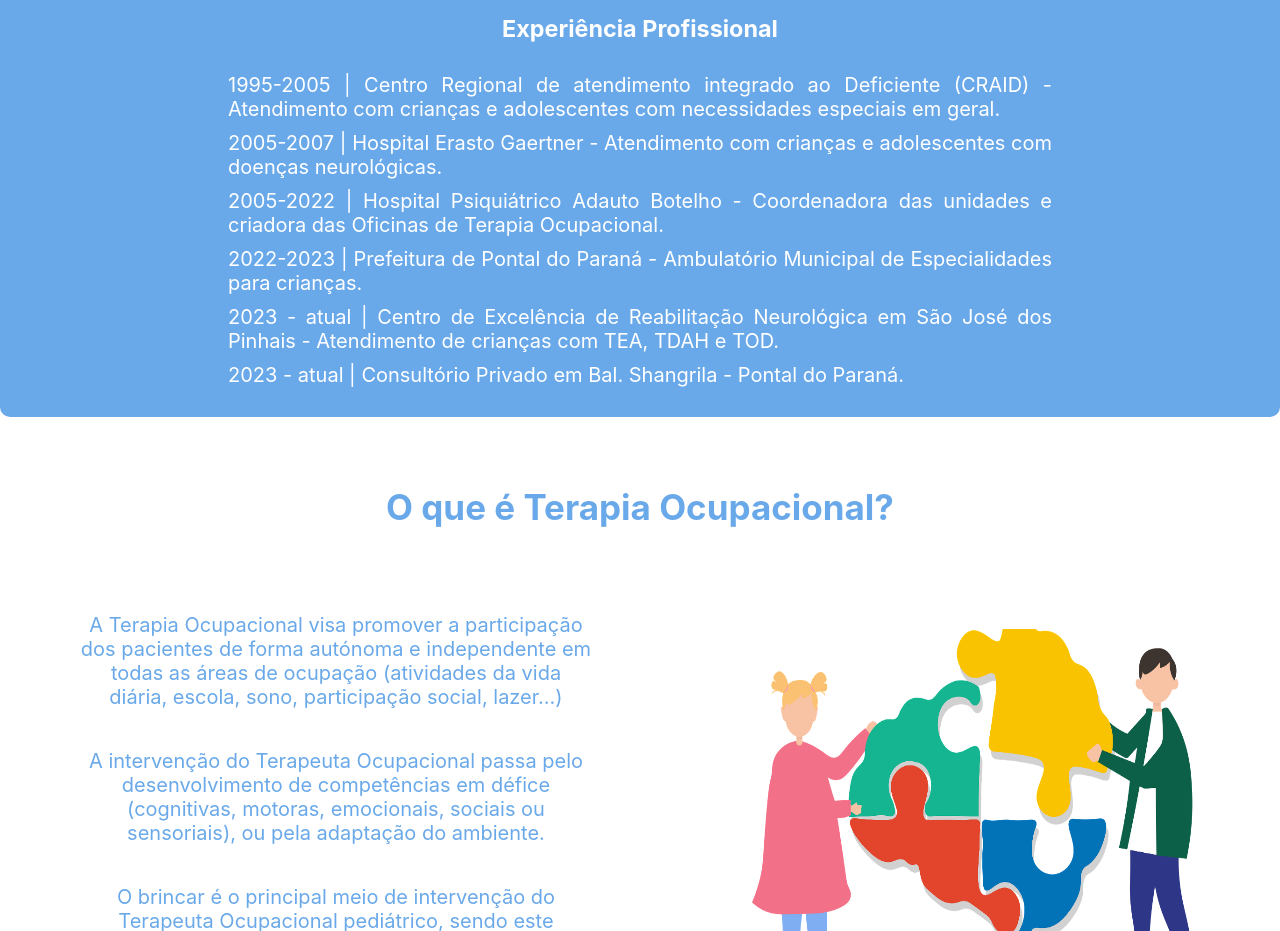
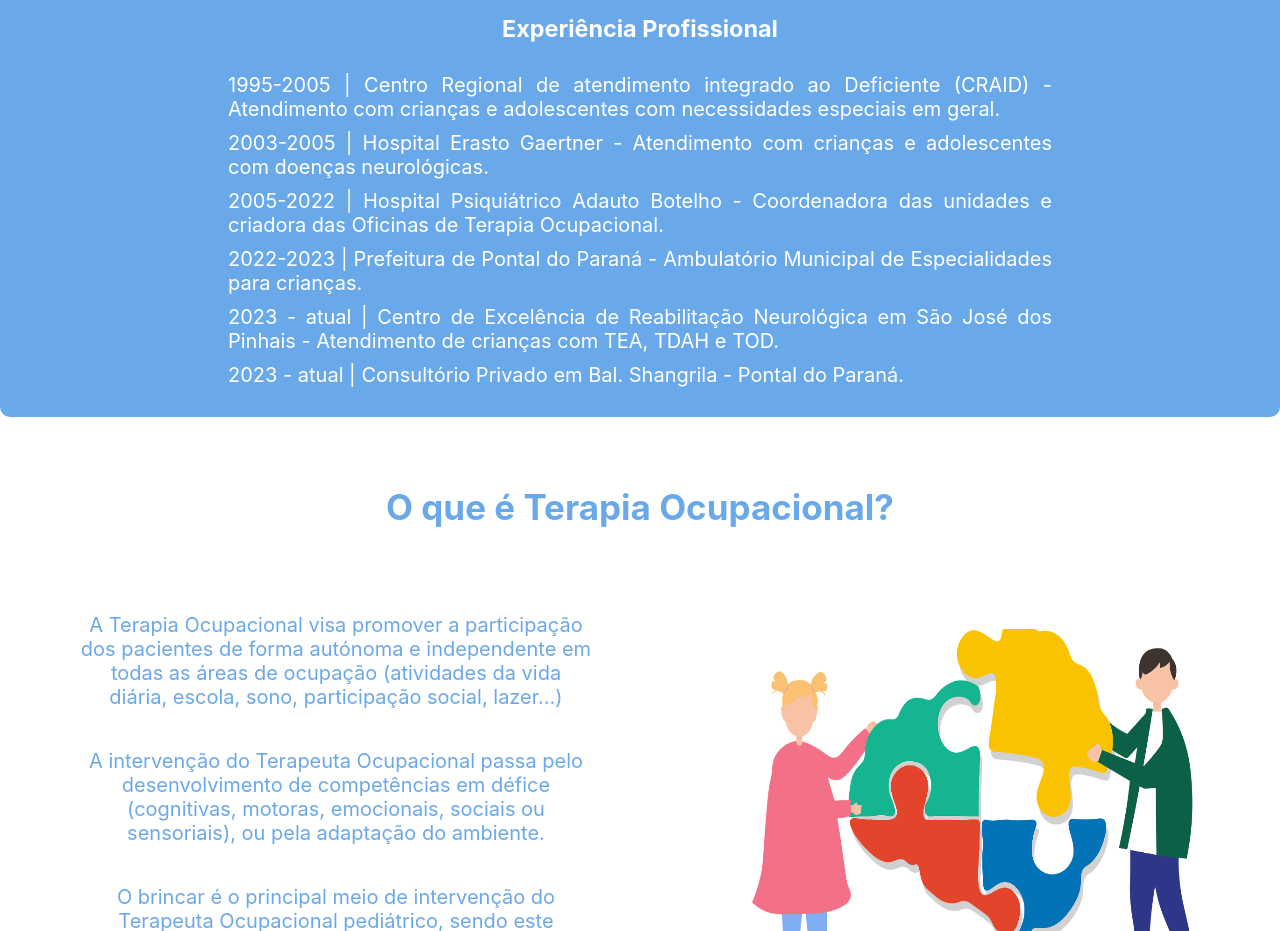
Before and after one commit to RonnySk/sorayaTo_web_page, a React (Create React App) app: page / in a window 1280 px wide. Shown: the part 1560-2491 px from the top of the page. Built offline with nearby package versions, Linux system fonts and the light colour scheme.

Commit message:
update data from aboutme

```diff
--- a/src/components/AboutMe.jsx
+++ b/src/components/AboutMe.jsx
@@ -39,7 +39,7 @@ export default function AboutMe() {
             especiais em geral.
           </li>
           <li>
-            2005-2007 | Hospital Erasto Gaertner - Atendimento com crianças e
+            2003-2005 | Hospital Erasto Gaertner - Atendimento com crianças e
             adolescentes com doenças neurológicas.
           </li>
           <li>
```
